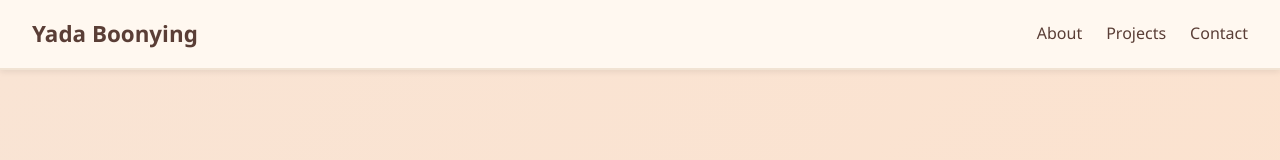
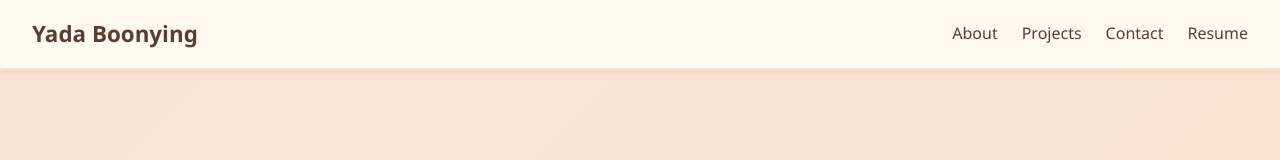
Before and after one commit to EKIIE/yada, a React (Vite) app: page / in a window 1280 px wide. Shown: the top 160 px of the page. Built offline with nearby package versions, Linux system fonts and the light colour scheme; grey boxes are pictures that could not be loaded.

Commit message:
add resume.pdf

```diff
--- a/src/App.jsx
+++ b/src/App.jsx
@@ -67,6 +67,11 @@
           </li>
           <li>
             <a href="#contact">Contact</a>
+          </li>
+          <li>
+            <a href="/resumeIT.pdf" target="_blank" rel="noopener noreferrer">
+              Resume
+            </a>
           </li>
         </ul>
       </nav>
```
Also changed, not shown: 1 other file (tests, documents, lock files or other folders).
